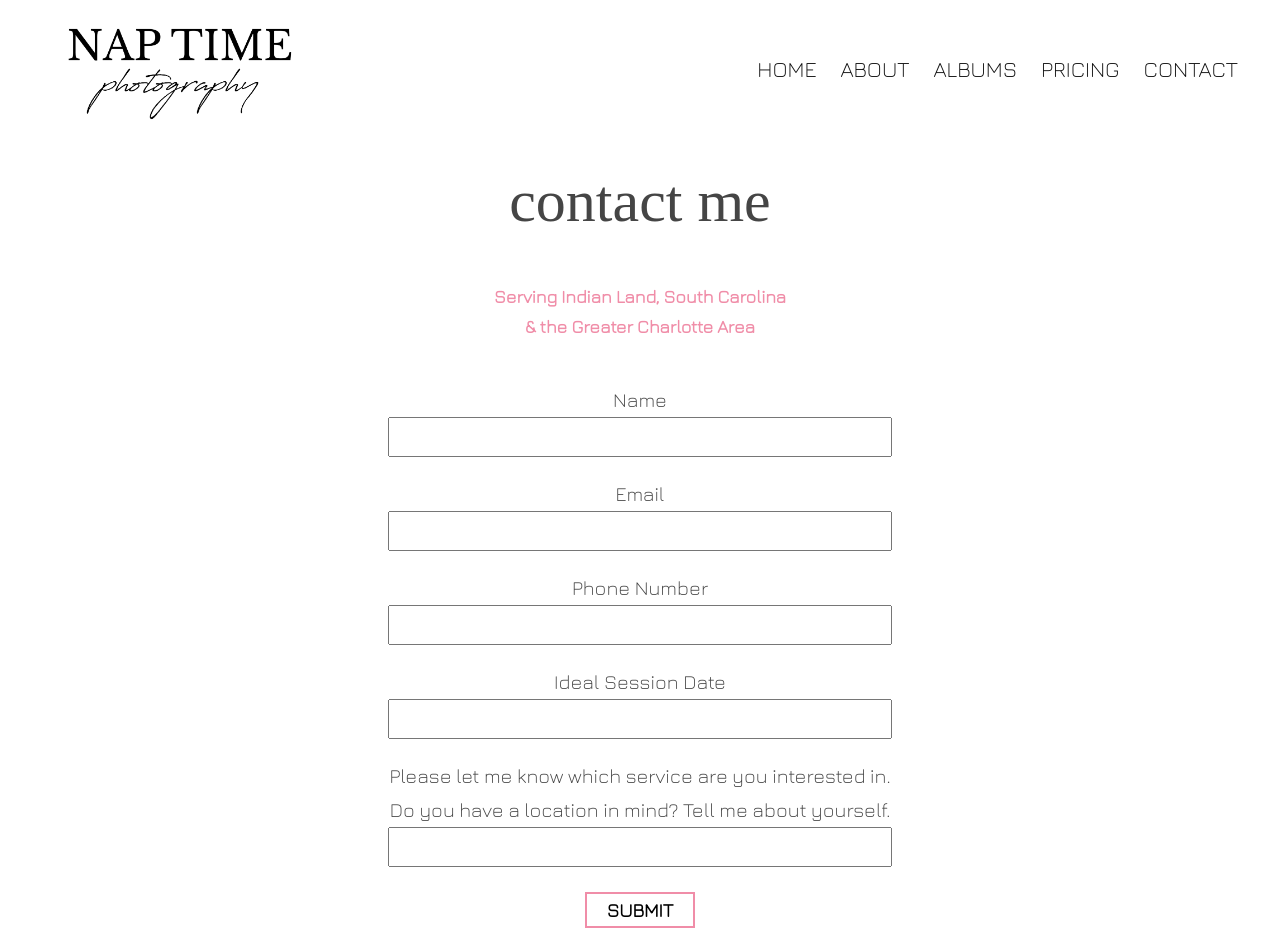
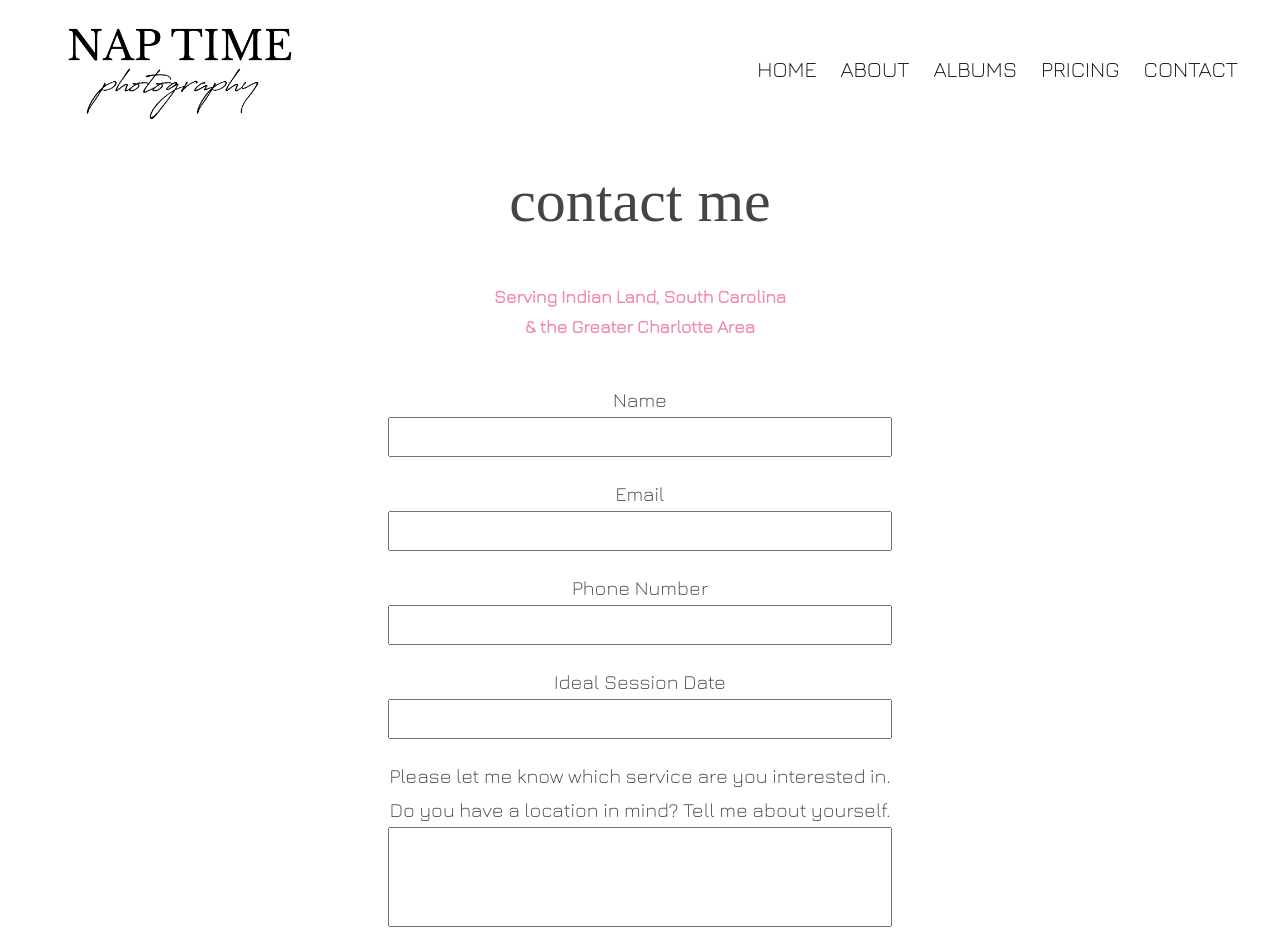
Before and after one commit to kaylajensen/nap-time-photography, a Next.js app: page /contact in a window 1280 px wide. Shown: the top 950 px of the page. Built offline with nearby package versions, Linux system fonts and the light colour scheme; a web font is replaced by a local one.

Commit message:
Fix corbins nit pick

```diff
--- a/pages/contact.js
+++ b/pages/contact.js
@@ -75,7 +75,7 @@ export default function Contact() {
 
           < div className={styles.inputGroup}>
             < label htmlFor='service'>Please let me know which service are you interested in. Do you have a location in mind? Tell me about yourself.</label>
-            < input type='text' onChange={(e)=>{setService(e.target.value)}} name='service' className={styles.longMessageGroup} value={service} />
+            < textarea type='text' onChange={(e)=>{setService(e.target.value)}} name='service' className={styles.longMessageGroup} value={service} />
           </div>
 
           < input type='submit' />
--- a/styles/Home.module.css
+++ b/styles/Home.module.css
@@ -29,6 +29,13 @@
     font-size: 18px;
     }
 
+    .inputGroup textarea {
+      resize: none;
+      font-family: 'Jura', sans-serif;
+      padding: 5px 15px;
+      font-size: 18px;
+    }
+
     .longMessageGroup {
         height: 100px;
     }
```
